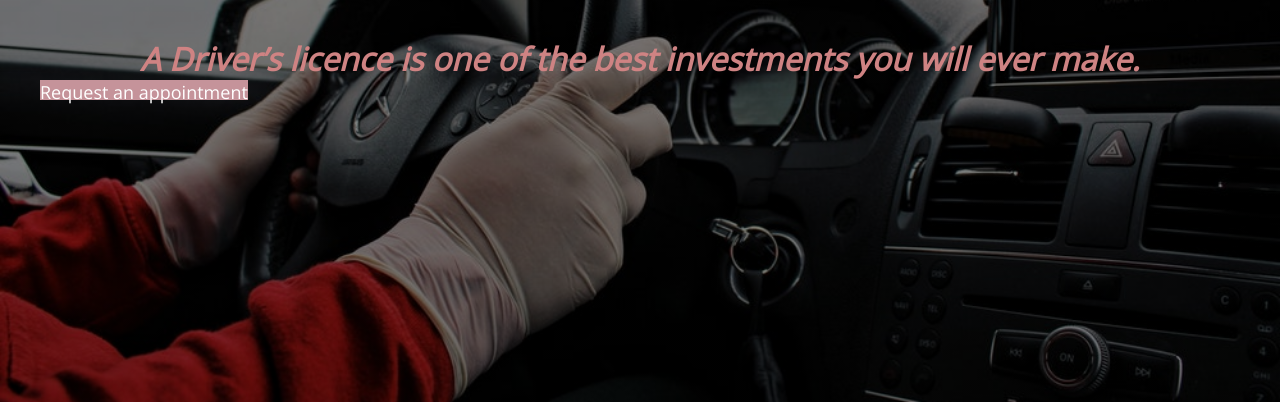
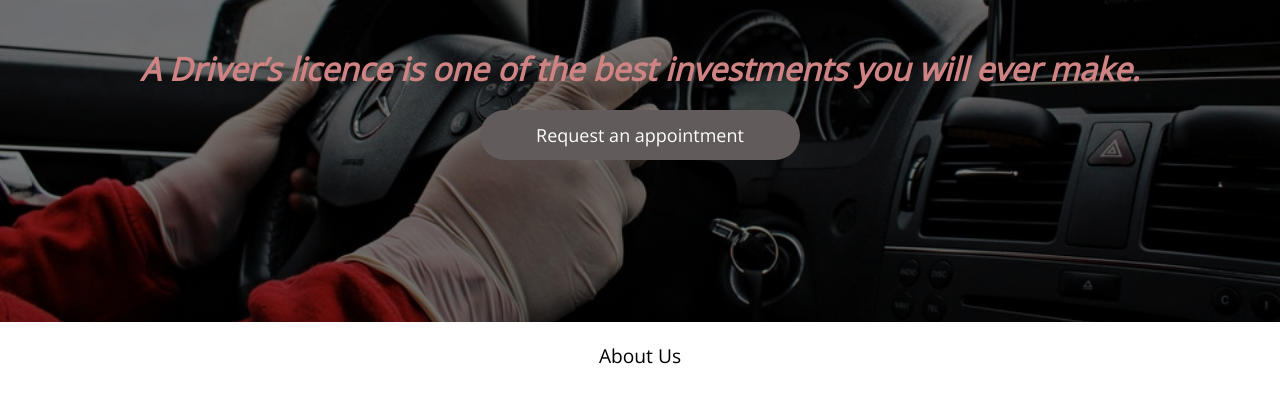
Before and after one commit to aayushgelal/drivingsite, a plain HTML site: page index.html in a window 1280 px wide. Shown: the part 482-884 px from the top of the page. After the commit the page ends 851 px from the top, so only its background shows below. Drawn offline with nearby package versions, Linux system fonts and the light colour scheme.

Commit message:
second commit

```diff
--- a/index.html
+++ b/index.html
@@ -21,7 +21,7 @@
             </div>
             <div class="list">
                 <li><a href="" >Home</a></li>
-                <li><a href="" >About Us</a></li>
+                <li><a href="#about" >About Us</a></li>
                 <li><a href="" >Teens</a></li>
                 <li><a href="" >Adults</a></li>
                 <li><a href="" >Pricing</a></li>
@@ -55,6 +55,10 @@
         </div>
 
         </div>
+        <div class="about" id="about">
+            <div class="about-heading">About Us</div>
+
+        </div>
     </body>
     <script src="./script.js"></script>
 
--- a/style.css
+++ b/style.css
@@ -40,7 +40,7 @@
   background-size: cover;
   text-align: center;
 
-  height: 100vh;
+  height: 90vh;
 }
 .hero{
   position: relative;
@@ -68,23 +68,46 @@
   background-color: rgba(0, 207, 243, 0.473);
 }
 .button{
-  background-color: rgb(197, 147, 154);
-  height: 20px;
-  min-width: fit-content;
-  width: fit-content;
+  background-color: rgb(97, 91, 92);
+  height: 50px;
+  width: 25vw;
+  margin: auto;
+  margin-top: 20px;
+  display: flex;
+  align-items: center;
+  justify-content: center;
+  cursor: pointer;
+  transition: all 0.3s ease-in-out;
+  border-radius: 90px;
+
+
 }
+
 .navbar.active{
   height: fit-content;
 
 }
 .appointment{
   margin: 40px;
+  margin-top: 50px;
+}
+.button:hover{
+  background-color: white;
+  color: black;
 }
 .title{
   font-size: xx-large;
   font-style: italic;
   font-weight: 700;
   color: rgb(207, 131, 131);
+}
+.about{
+  margin-top:20px;
+}
+.about-heading{
+  font-size: larger;
+  text-align: center;
+
 }
 .hamburger{
   position: relative;
@@ -101,7 +124,14 @@
 
   background-color: whitesmoke;
 }
+@media screen and (max-width: 800px) {
+  .button{
+    width: 80%;
+  }
+
+}
 @media screen and (max-width: 1000px){
+
   .list li{
     display: none;
   }
```
